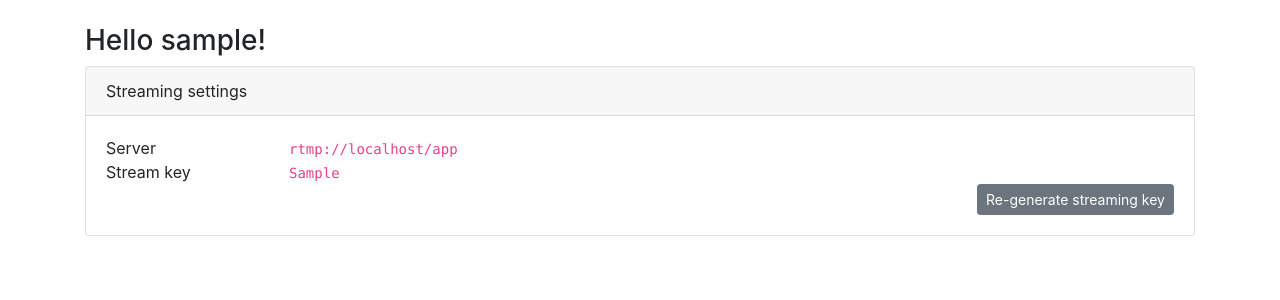
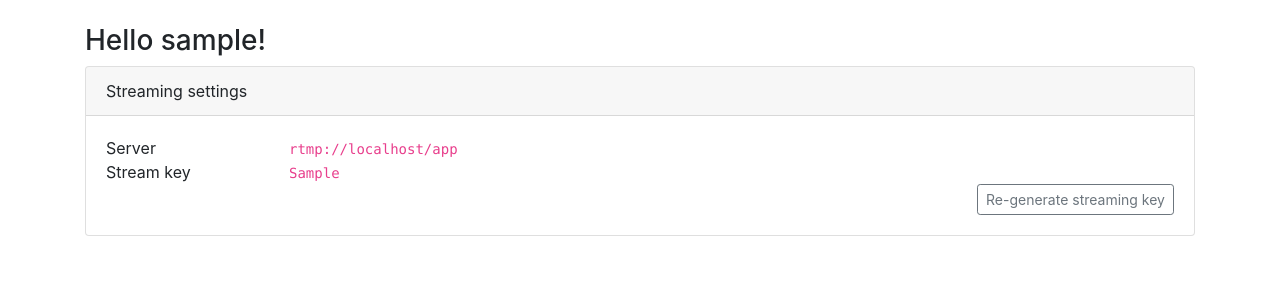
Before and after one commit to carbn/streamy, a Django app: page /profile/ in a window 1280 px wide. Shown: the part 56-356 px from the top of the page. Run offline with Django 3.2, Linux system fonts and the light colour scheme; a user stored in the database is signed in; tables that the repository leaves empty hold one stand-in row (values such as "Sample post"); some libraries are stand-ins or nearby versions.

Commit message:
use outline style for the re-generate key button

```diff
--- a/app/streamy/templates/profile.html
+++ b/app/streamy/templates/profile.html
@@ -25,7 +25,7 @@
                         </div>
                         <div class="row">
                             <div class="col">
-                                <button type="submit" class="btn btn-sm btn-secondary float-right">Re-generate streaming key</button>
+                                <button type="submit" class="btn btn-sm btn-outline-secondary float-right">Re-generate streaming key</button>
                             </div>
                         </div>
                         {% else %}
```
